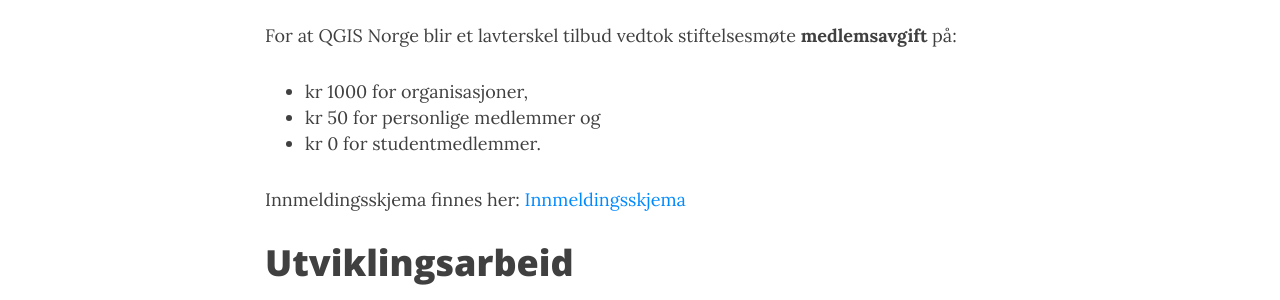
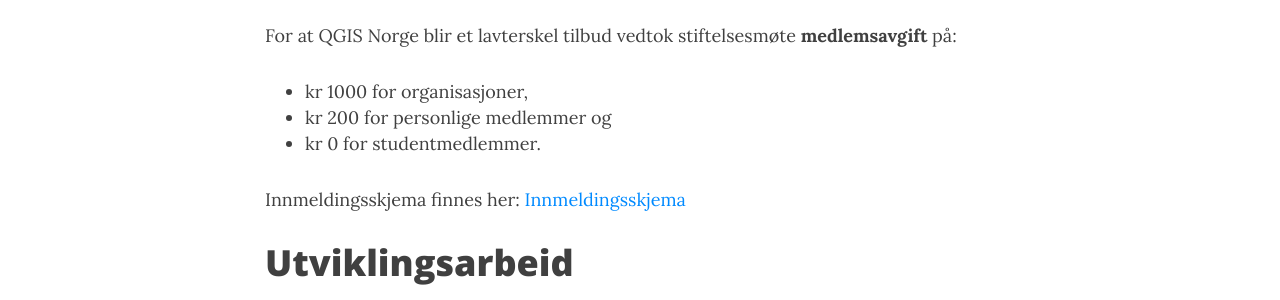
Before and after one commit to qgisnorge/qgisnorge.github.io, a Jekyll site: the page built from blimed.md, in a window 1280 px wide and 900 px high, scrolled down 497 px. Shown: the part 154-454 px from the top of the window. Built offline with Jekyll 4.4.1, drawn with Linux system fonts in a browser that asks for light colours; nearby versions of some CDN libraries.

Commit message:
Personlig medlemskap skal koste kr. 200 pr år. fra årsmøte 2017

```diff
--- a/blimed.md
+++ b/blimed.md
@@ -20,7 +20,7 @@
 **medlemsavgift** på:
 
 - kr 1000 for organisasjoner,
-- kr 50 for personlige medlemmer og
+- kr 200 for personlige medlemmer og
 - kr 0 for studentmedlemmer.
 
 Innmeldingsskjema finnes her: [Innmeldingsskjema](https://docs.google.com/forms/d/e/1FAIpQLSeKg90NzdPodmknix-BImrydCXVELe3aA9Z-Cnm9CfA7fTkEw/viewform?usp=sf_link)
```
